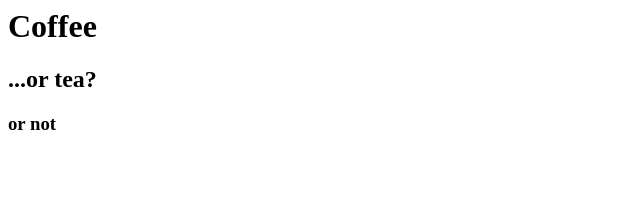
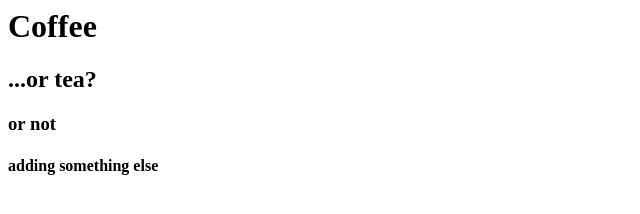
Before and after one commit to benConner/gitPractice, a plain HTML site: page index.html in a window 1280 px wide. Shown: the whole page, without its empty margins (0-640 px from the left). Drawn offline with Linux system fonts and the light colour scheme.

Commit message:
added 4th header

```diff
--- a/index.html
+++ b/index.html
@@ -1,3 +1,4 @@
 <h1>Coffee</h1>
 <h2>...or tea?</h2>
 <h3>or not</h3>
+<h4>adding something else</h4>
```
